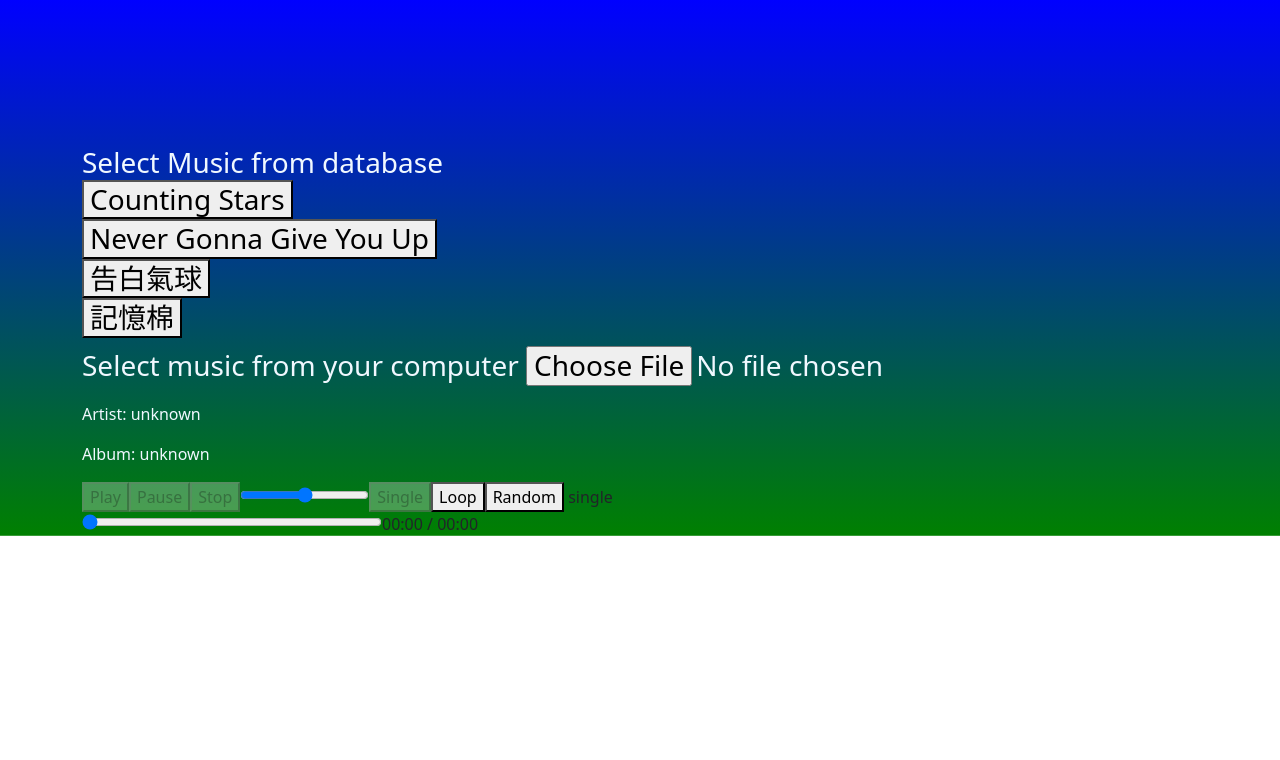
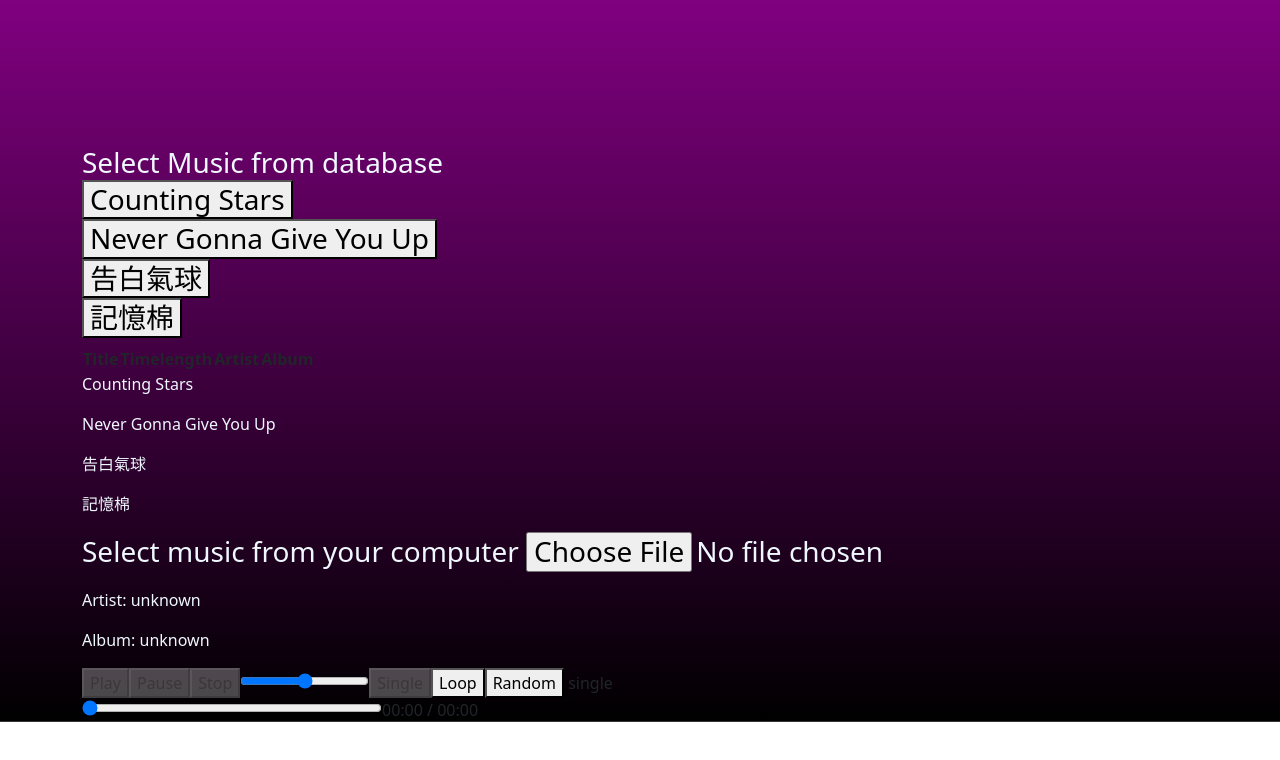
Before and after one commit to alexkkm/CSCI3280Project, a React (Create React App) app: page / in a window 1280 px wide. Shown: the top 760 px of the page. Built offline with nearby package versions, Linux system fonts and the light colour scheme.

Commit message:
added react-gh

```diff
--- a/package.json
+++ b/package.json
@@ -1,11 +1,13 @@
 {
   "name": "p2pmusic",
   "version": "0.1.0",
+  "homepage": "https://alexkkm.github.io/CSCI3280Project",
   "private": true,
   "dependencies": {
     "@testing-library/jest-dom": "^5.14.1",
     "@testing-library/react": "^13.0.0",
     "@testing-library/user-event": "^13.2.1",
+    "gh-pages": "^5.0.0",
     "react": "^18.2.0",
     "react-dom": "^18.2.0",
     "react-router-dom": "^6.8.2",
@@ -13,6 +15,8 @@
     "web-vitals": "^2.1.0"
   },
   "scripts": {
+    "predeploy": "npm run build",
+    "deploy": "gh-pages -d build",
     "start": "react-scripts start",
     "build": "react-scripts build",
     "test": "react-scripts test",
--- a/src/AudioScript/AudioPlayer.js
+++ b/src/AudioScript/AudioPlayer.js
@@ -453,6 +453,28 @@ export default function AudioPlayer() {
                                 }
                                 )}
                             </h3>
+                            {
+                                // Adding the song list content here
+                            }
+                            <table>
+                                <tr>
+                                    <th>Title</th>
+                                    <th>Timelength</th>
+                                    <th>Artist</th>
+                                    <th>Album</th>
+                                </tr>
+                            </table>
+                            {musicList.map((music, index) => {
+                                return (
+                                    <div key={index}>
+                                        <p>{music.audioTitle}</p>
+
+                                    </div>
+                                )
+                            }
+                            )
+                            }
+
                         </div>
                         <div id="selectMusic">
                             <h3>Select music from your computer <input type="file" onChange={handleFileChange} /> </h3>
@@ -513,7 +535,8 @@ export default function AudioPlayer() {
 
 
             {/* Debug: Audio data. */}
-            {audioData && (
+            {
+                audioData && (
                     <div>
                         <p>File Name: {fileName}</p>
                         <p>File Format: {musicFormat}</p>
@@ -524,7 +547,8 @@ export default function AudioPlayer() {
                         <p>Block Align: {audioData.blockAlign}</p>
                         <p>Bit Depth: {audioData.bitDepth}</p>
                     </div>
-            )}
-        </div>
+                )
+            }
+        </div >
     );
 }
--- a/src/index.css
+++ b/src/index.css
@@ -1,5 +1,6 @@
 #mainApp{
-    background: linear-gradient(blue, green);
+    background: linear-gradient(purple, black);
+
     background-repeat: no-repeat;
     background-position: center;
     background-size: cover;
```
Also changed, not shown: 1 other file (tests, documents, lock files or other folders). Lines whose indentation alone changed are shown as unchanged.
